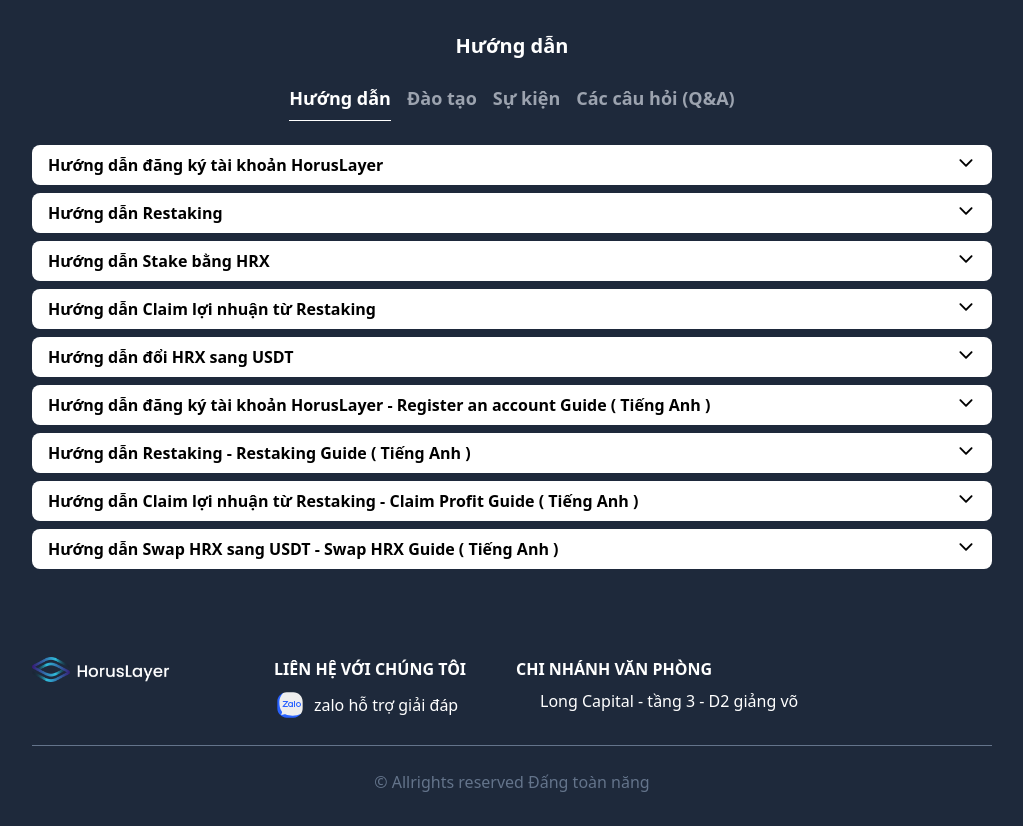
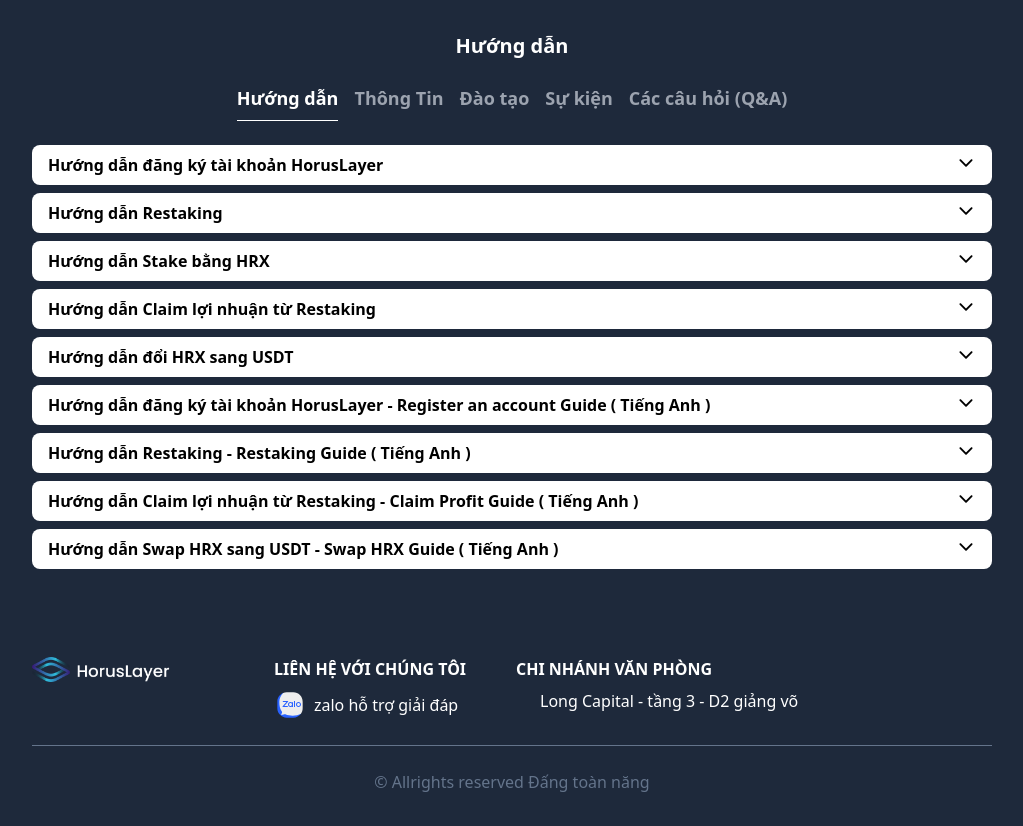
Before and after one commit to NTT102/horus, a React (Vite) app: page / in a window 1280 px wide. Shown: the whole page, without its empty margins (128-1151 px from the left). Built offline with nearby package versions, Linux system fonts and the light colour scheme; some icons are missing.

Commit message:
Update CourseTabs.tsx

```diff
--- a/src/components/CourseTabs.tsx
+++ b/src/components/CourseTabs.tsx
@@ -13,6 +13,16 @@
                     }}
                 >
                     Hướng dẫn
+                </Tab>
+                <Tab
+                    className={({ selected }) => {
+                        if (selected)
+                            return "text-white text-lg font-semibold border-b border-white outline-none first-letter:uppercase py-2";
+
+                        return "text-gray-400 text-lg font-semibold border-b border-transparent outline-none first-letter:uppercase py-2";
+                    }}
+                >
+                    Thông Tin
                 </Tab>
                 <Tab
                     className={({ selected }) => {
```
